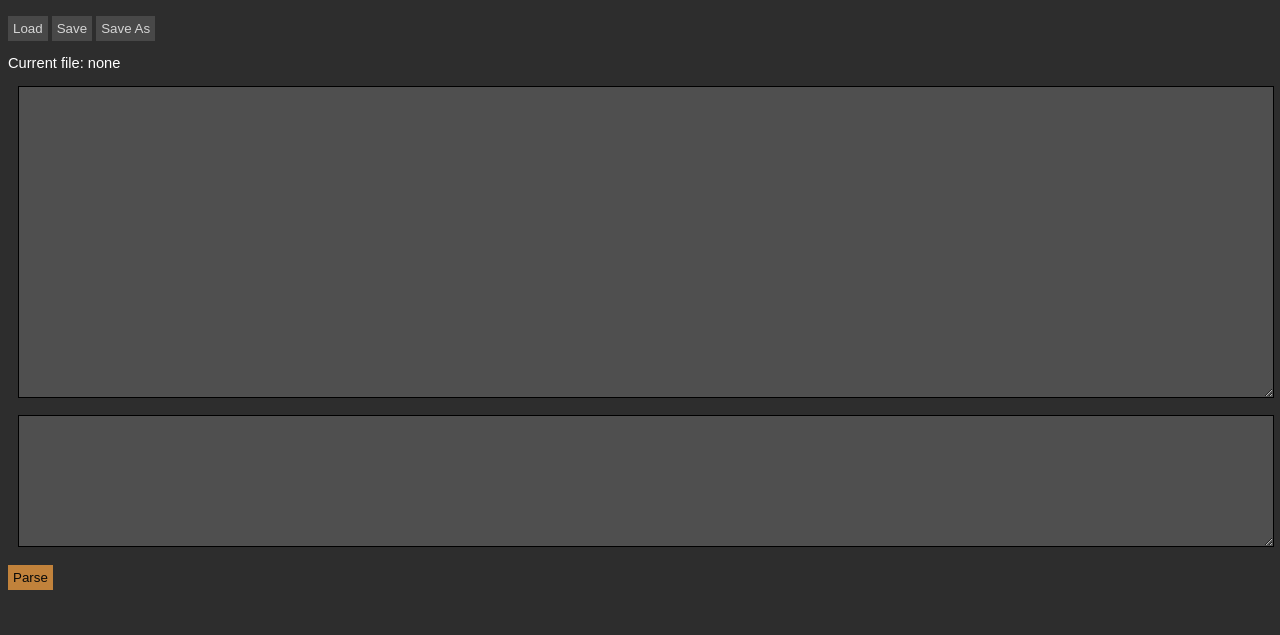
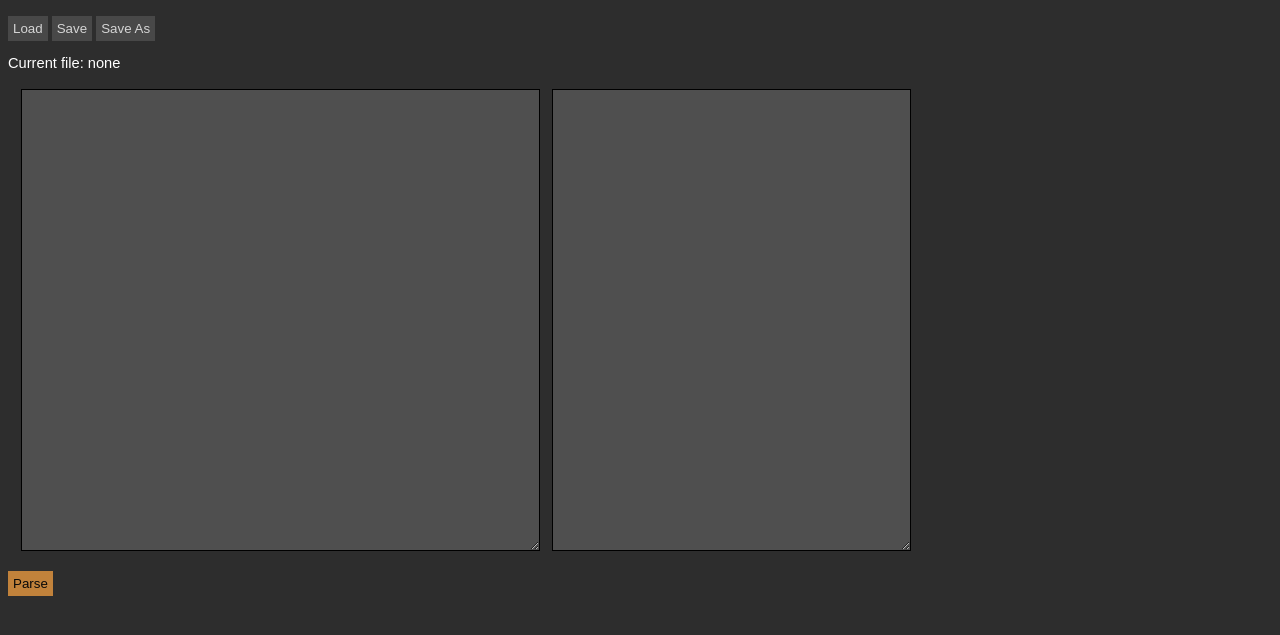
Before and after one commit to samaaron/synth-designer, a plain HTML site: page index.html in a window 1280 px wide. Shown: the part 47-682 px from the top of the page. Drawn offline with Linux system fonts and the light colour scheme.

Commit message:
improved interface

```diff
--- a/index.html
+++ b/index.html
@@ -23,8 +23,16 @@
   </div>
   </p>
 
-  <p><textarea class="textarea" rows=20 id="synth-spec"></textarea></p>
-  <p><textarea readonly class="textarea" rows=8 id="parse-errors"></textarea></p>
+  <table>
+    <tr>
+      <td>
+        <textarea class="textarea" rows=30 cols=60 id="synth-spec"></textarea>
+      </td>
+      <td>
+        <textarea readonly class="textarea" rows=30 cols=40 id="parse-errors"></textarea>
+      </td>
+    </tr>
+  </table>
 
   <p>
     <button class="orangebutton" id="parse-button">Parse</button>
```
Also changed, not shown: default.txt (+8 -0 lines).
